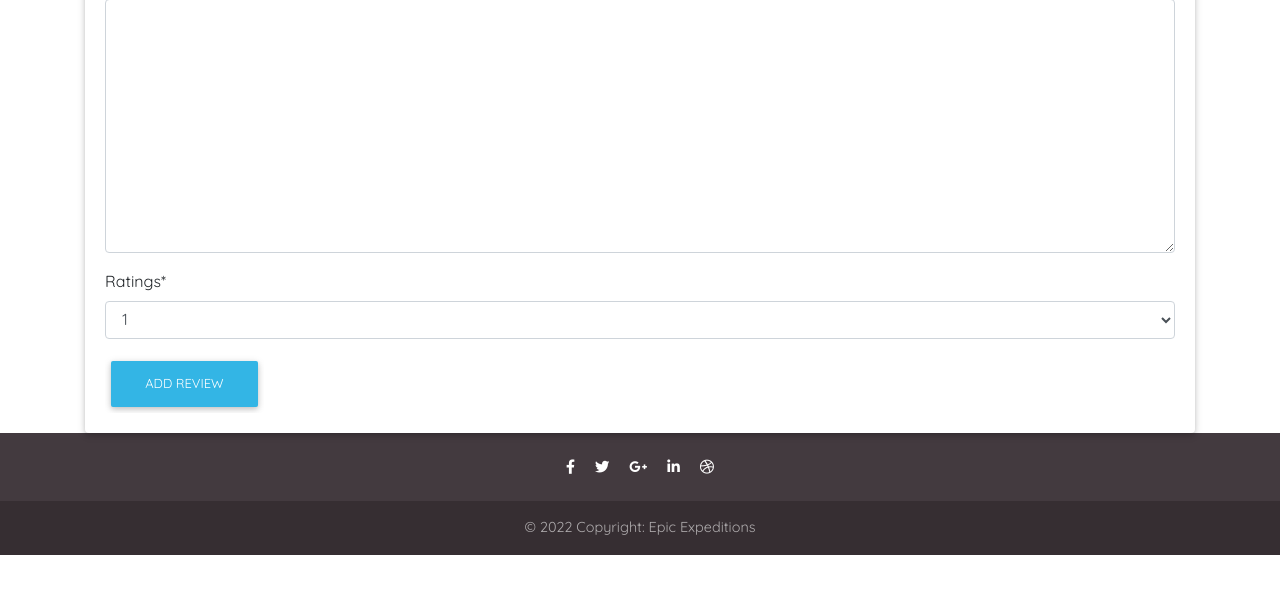
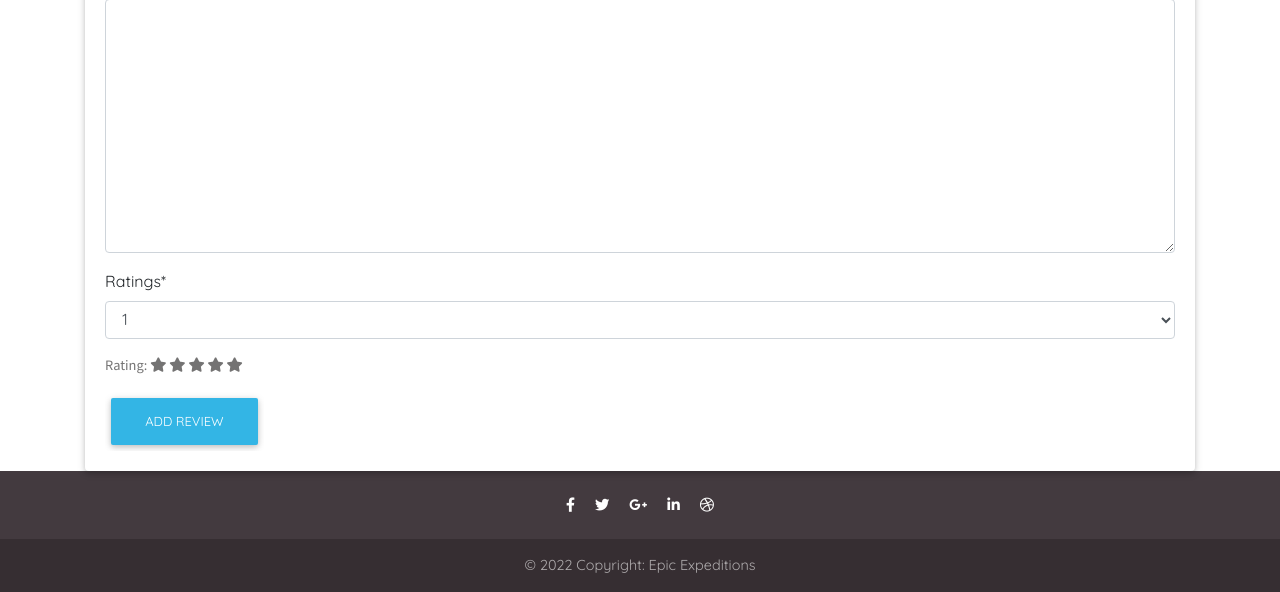
Before and after one commit to legenduzair/epic-expeditions, a Django app: page /add_review/ in a window 1280 px wide. Shown: the part 625-1217 px from the top of the page. Before the commit the page ends 1180 px from the top, so only its background shows below. Run offline with Django 3.2, Linux system fonts and the light colour scheme; some libraries are stand-ins or nearby versions.

Commit message:
Add ratings heading to html pages and link script js file in base.html

```diff
--- a/review/templates/add_review.html
+++ b/review/templates/add_review.html
@@ -12,6 +12,13 @@
             <form method="POST">
                 {% csrf_token %}
                 {{ form | crispy }}
+                <p class="card-text"> Rating:
+                    <span class="fa fa-star star_rating"></span>
+                    <span class="fa fa-star star_rating"></span>
+                    <span class="fa fa-star star_rating"></span>
+                    <span class="fa fa-star star_rating"></span>
+                    <span class="fa fa-star star_rating"></span>
+                </p>
                 <input type="submit" value="{{ controller }}" class="btn btn-info">
             </form>
         </div>
--- a/review/templates/review_detail.html
+++ b/review/templates/review_detail.html
@@ -19,11 +19,13 @@
                 <p>{{ expedition.content }}</p>
             </div>
             <div class="card-body text-center">
+                <p class="card-text"> Rating:
                 <span class="fa fa-star checked"></span>
                 <span class="fa fa-star checked"></span>
                 <span class="fa fa-star checked"></span>
                 <span class="fa fa-star"></span>
                 <span class="fa fa-star"></span>
+                </p>
             </div>
             <div class="card-footer text-center">
                 <small class="text-muted">{{ expedition.published }} by: {{ expedition.author }}</small>
--- a/review/templates/review_list.html
+++ b/review/templates/review_list.html
@@ -21,11 +21,13 @@
                                 <p class="card-text"> {{ expedition.excerpt }}</p>
                             </div>
                             <div class="card-body">
+                                <p class="card-text"> Rating:
                                 <span class="fa fa-star checked"></span>
                                 <span class="fa fa-star checked"></span>
                                 <span class="fa fa-star checked"></span>
                                 <span class="fa fa-star"></span>
                                 <span class="fa fa-star"></span>
+                                </p>
                             </div>
                             <div class="card-footer border-0">
                                 <small class="text-muted">{{ expedition.published }} by: {{ expedition.author }}</small>
--- a/static/css/style.css
+++ b/static/css/style.css
@@ -43,13 +43,13 @@ p {
 
 }
 
-.checked {
-    color: #71816D;
-}
-
 .card-img-top {
     width: 100%;
     height: 20vw;
     object-fit: cover;
     border-radius: 10px;
 }
+
+.checked {
+    color: #71816d;
+}
--- a/templates/base.html
+++ b/templates/base.html
@@ -94,5 +94,7 @@
 <script type="text/javascript" src="https://cdnjs.cloudflare.com/ajax/libs/twitter-bootstrap/4.5.0/js/bootstrap.min.js"></script>
 <!-- MDB core JavaScript -->
 <script type="text/javascript" src="https://cdnjs.cloudflare.com/ajax/libs/mdbootstrap/4.19.1/js/mdb.min.js"></script>
+<!-- Custom JaxaScript files -->
+<script src="{% static 'js/script.js' %}"></script>
 </body>
 </html>
```
